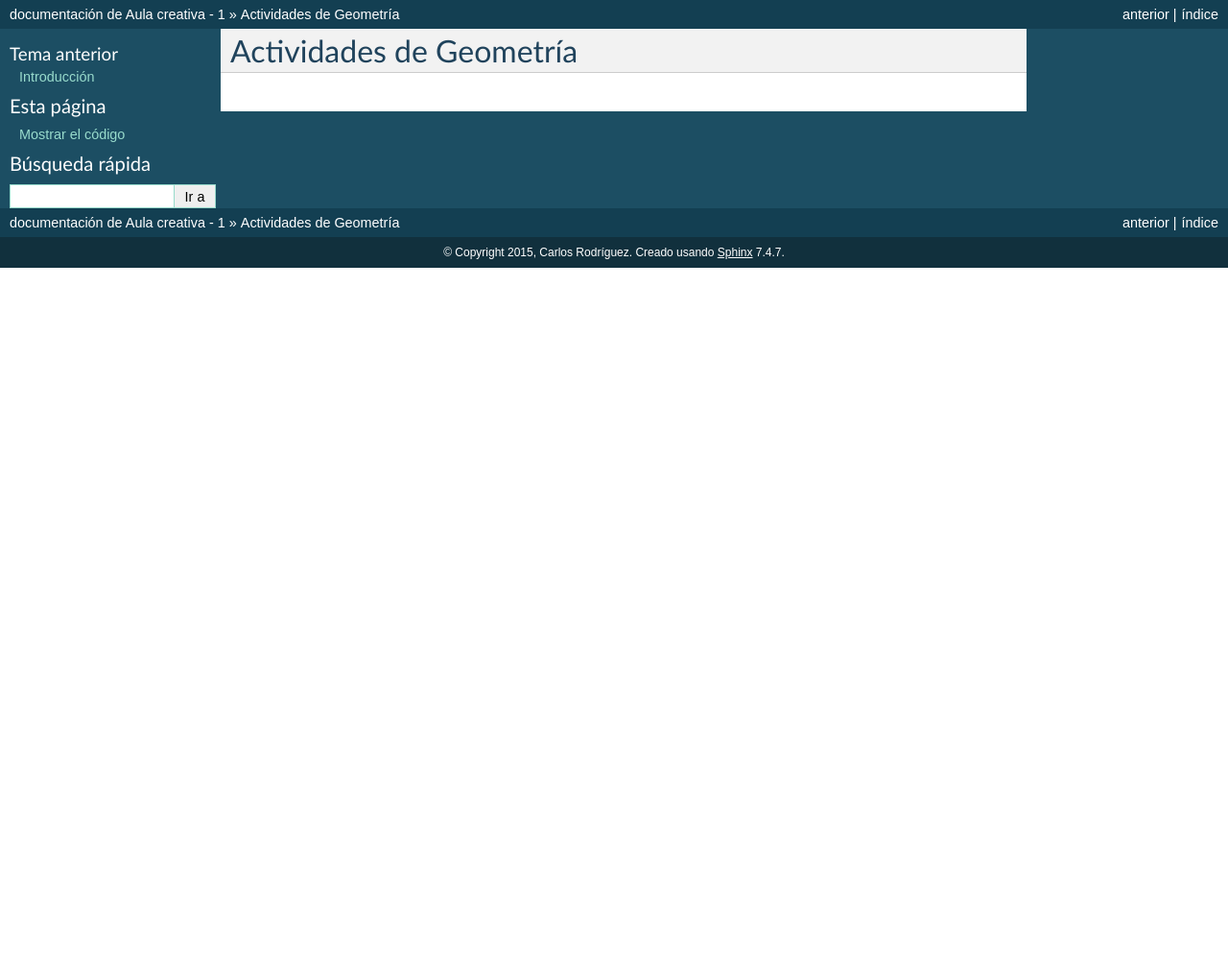
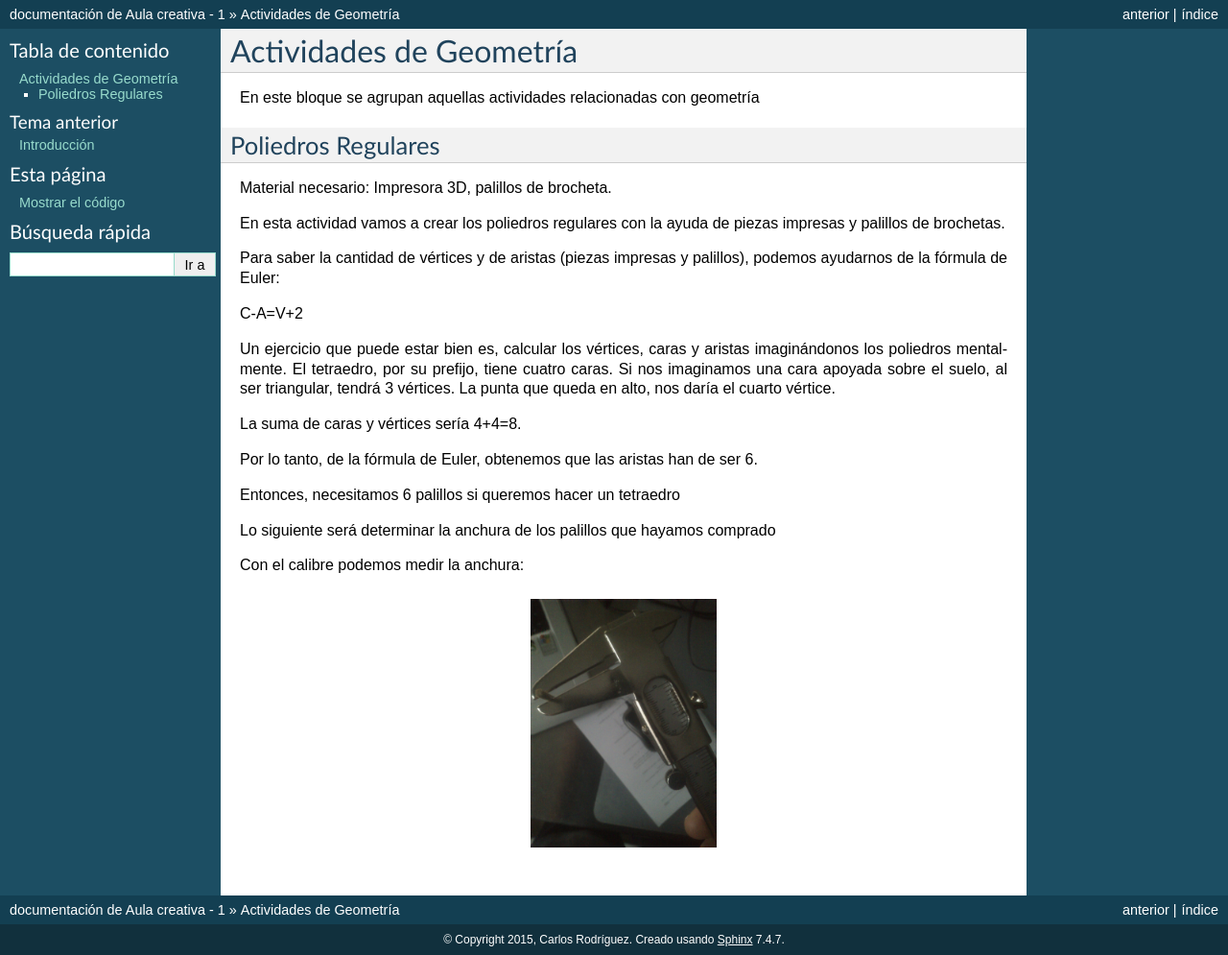
Before and after one commit to es3a10/aula_creativa, a Sphinx documentation site: the page built from docs/geometria.rst, in a window 1280 px wide. Shown: the whole page at 96% size. Built offline with Sphinx 7.4.7, drawn with Linux system fonts in a browser that asks for light colours; before the commit the page ends 900 px from its top, so only the background shows below that.

Commit message:
poliedros

```diff
--- a/docs/geometria.rst
+++ b/docs/geometria.rst
@@ -1,3 +1,30 @@
 ========================
 Actividades de Geometría
 ========================
+En este bloque se agrupan aquellas actividades relacionadas con geometría
+
+Poliedros Regulares
+===================
+
+Material necesario: Impresora 3D, palillos de brocheta.
+
+En esta actividad vamos a crear los poliedros regulares con la ayuda de piezas impresas y palillos de brochetas.
+
+Para saber la cantidad de vértices y de aristas (piezas impresas y palillos), podemos ayudarnos de la fórmula de Euler:
+
+C-A=V+2
+
+Un ejercicio que puede estar bien es, calcular los vértices, caras y aristas imaginándonos los poliedros mentalmente. El tetraedro, por su prefijo, tiene cuatro caras. Si nos imaginamos una cara apoyada sobre el suelo, al ser triangular, tendrá 3 vértices. La punta que queda en alto, nos daría el cuarto vértice.
+
+La suma de caras y vértices sería 4+4=8.
+
+Por lo tanto, de la fórmula de Euler, obtenemos que las aristas han de ser 6.
+
+Entonces, necesitamos 6 palillos si queremos hacer un tetraedro
+
+Lo siguiente será determinar la anchura de los palillos que hayamos comprado
+
+Con el calibre podemos medir la anchura:
+
+.. figure:: ./images/poliedros_calibre.jpg
+    :scale: 10 %
```
